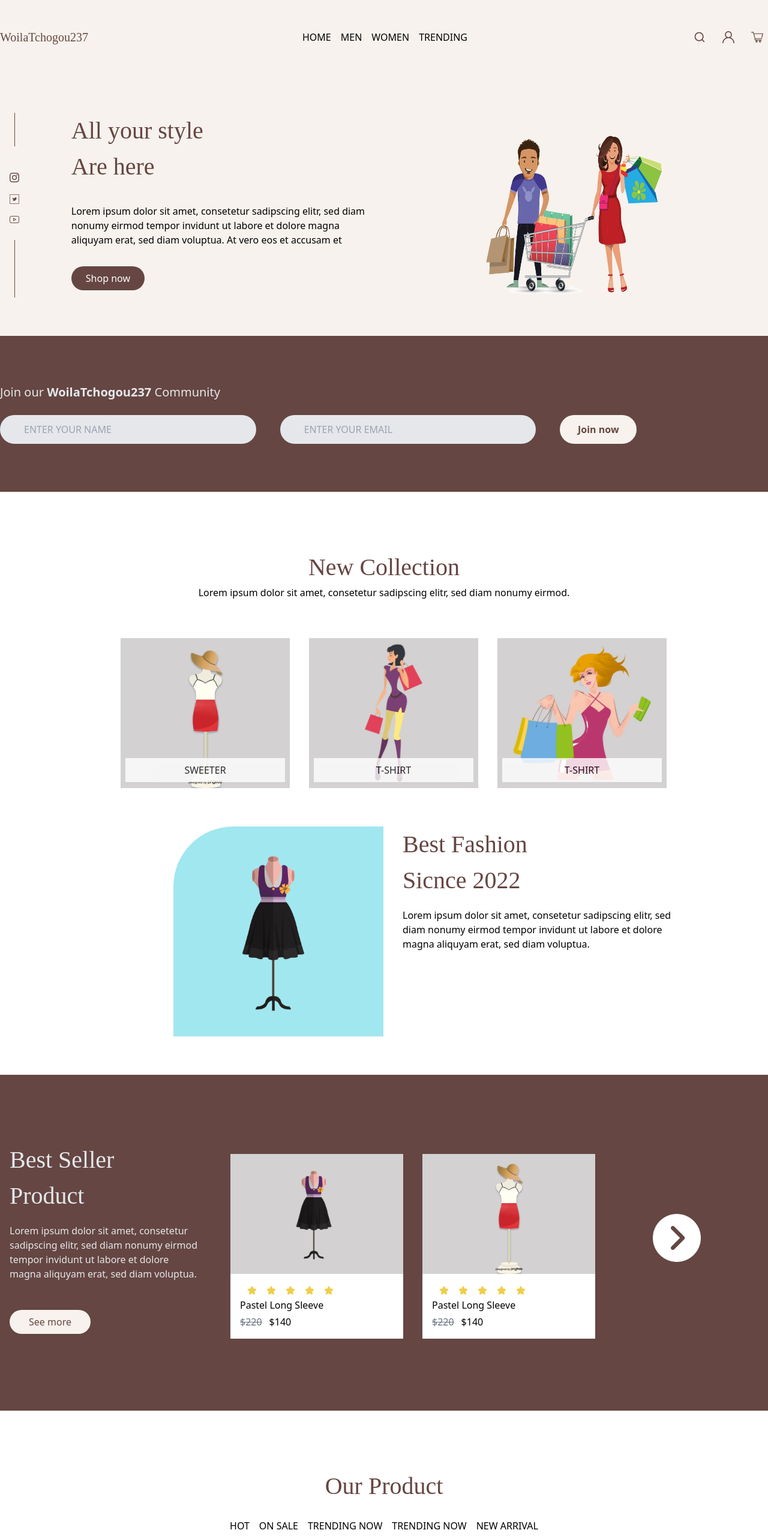
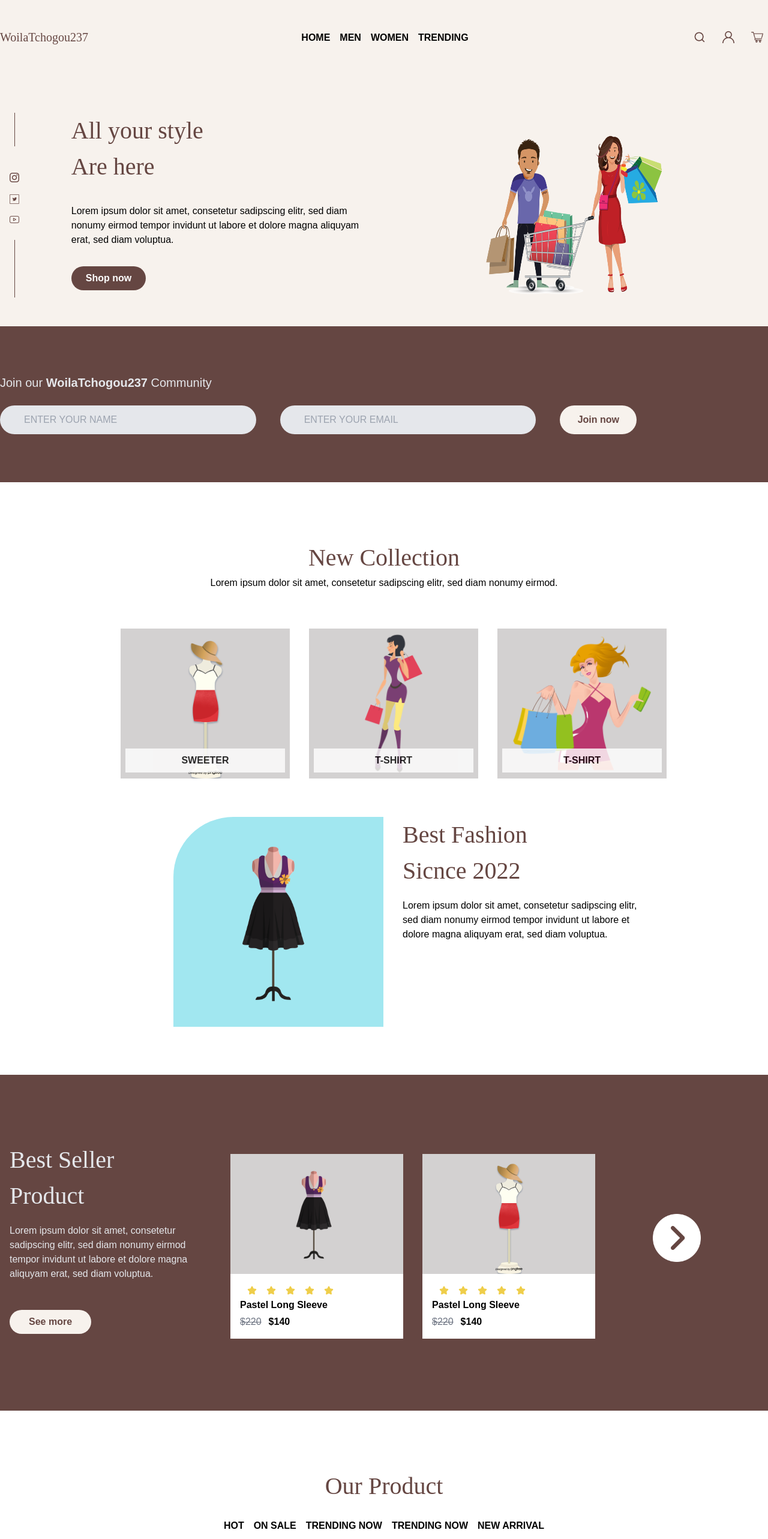
Before and after one commit to Asam237/bz237, a Nuxt app: page / in a window 1280 px wide. Shown: the top 2566 px of the page at 60% size. Built offline with nearby package versions, Linux system fonts and the light colour scheme.

Commit message:
add font

```diff
--- a/components/best-seller/BestSeller.component.vue
+++ b/components/best-seller/BestSeller.component.vue
@@ -1,5 +1,5 @@
 <template>
-  <div class="mx-4 md:mx-0">
+  <div class="mx-4 md:mx-0" style="font-family: 'Raleway', sans-serif">
     <div class="flex flex-col justify-center mt-8 mb-20 sm:flex-row md:mt-16">
       <div class="mt-6 mr-0 md:mt-0 md:mr-8 md:w-1/4">
         <h1
@@ -15,8 +15,8 @@
         </p>
         <div class="flex justify-center mt-6 md:mt-12 md:justify-start">
           <button
-            style="color: #654642; background: #f7f2ed"
-            class="px-8 py-2 text-base text-white rounded-full"
+						style="color: #654642; background: #f7f2ed"
+						class="px-8 py-2 text-base font-bold text-white rounded-full"
           >
             See more
           </button>
@@ -44,10 +44,10 @@
                 />
               </div>
             </div>
-            <p class="w-full py-1 font-normal text-start">Pastel Long Sleeve</p>
+            <p class="w-full py-1 font-semibold text-start">Pastel Long Sleeve</p>
             <div class="flex pb-2">
               <p class="text-gray-500 line-through">$220</p>
-              <p class="ml-3">$140</p>
+              <p class="ml-3 font-semibold">$140</p>
             </div>
           </div>
         </div>
@@ -73,10 +73,10 @@
                 />
               </div>
             </div>
-            <p class="w-full py-1 font-normal text-start">Pastel Long Sleeve</p>
+            <p class="w-full py-1 font-semibold text-start">Pastel Long Sleeve</p>
             <div class="flex pb-2">
               <p class="text-gray-500 line-through">$220</p>
-              <p class="ml-3">$140</p>
+              <p class="ml-3 font-semibold">$140</p>
             </div>
           </div>
         </div>
--- a/components/brand/Brand.component.vue
+++ b/components/brand/Brand.component.vue
@@ -1,5 +1,5 @@
 <template>
-  <div class="flex flex-col p-4 md:pt-28 md:flex-row">
+  <div class="flex flex-col px-4 pt-20 md:pt-28 md:flex-row">
     <div class="justify-center hidden md:flex md:flex-col w-28">
       <div style="background: #654642; width: 1px" class="ml-2 h-14" />
       <div class="my-6">
@@ -18,21 +18,26 @@
       >
         All your style <br />Are here
       </h1>
-      <p class="w-full my-4 font-normal text-center md:my-8 md:w-3/4 md:text-left">
+      <p
+        class="w-full my-4 font-normal text-center md:my-8 md:w-3/4 md:text-left"
+        style="font-family: 'Raleway', sans-serif"
+      >
         Lorem ipsum dolor sit amet, consetetur sadipscing elitr, sed diam nonumy
         eirmod tempor invidunt ut labore et dolore magna aliquyam erat, sed diam
-        voluptua. At vero eos et accusam et
+        voluptua.
       </p>
       <div class="flex justify-center mt-4 mb-8 md:mb-0 md:justify-start">
         <button
-          style="background: #654642"
-          class="px-8 py-2 text-white rounded-full md:px-6"
+          style="background: #654642; font-family: 'Raleway', sans-serif"
+          class="px-8 py-2 font-semibold text-white rounded-full md:px-6"
         >
           Shop now
         </button>
       </div>
     </div>
-    <div class="flex justify-center w-full mt-4 mb-12 md:justify-start md:w-2/5 md:mt-8 md:mb-0">
+    <div
+      class="flex justify-center w-full mt-4 mb-12 md:justify-start md:w-2/5 md:mt-8 md:mb-0"
+    >
       <img class="w-[300px] h-auto" :src="brandpic" alt="" />
     </div>
   </div>
--- a/components/collection-card/CollectionCard.component.vue
+++ b/components/collection-card/CollectionCard.component.vue
@@ -13,7 +13,7 @@
         style="opacity: 0.8"
         class="mx-2 mt-[-50px] flex justify-center items-center"
       >
-        <p class="w-full py-2 font-normal text-center uppercase bg-white">
+        <p class="w-full py-2 font-bold text-center uppercase bg-white">
           {{ name }}
         </p>
       </div>
--- a/components/collections/Collections.component.vue
+++ b/components/collections/Collections.component.vue
@@ -1,5 +1,5 @@
 <template>
-  <div class="mx-4 md:mx-0">
+  <div class="mx-4 md:mx-0" style="font-family: 'Raleway', sans-serif">
     <div>
       <h1
         style="font-family: 'DynaPuff', cursive; color: #654642"
@@ -17,9 +17,11 @@
         </div>
       </div>
     </div>
-    <div class="flex flex-col justify-center mt-8 sm:flex-row md:mt-16">
+    <div
+      class="flex flex-col flex-col-reverse justify-center mt-8 sm:flex-row md:mt-16 mb-20"
+    >
       <div
-        class="h-[350px] w-full md:w-[350px] rounded-tl-[100px] flex justify-center items-center"
+        class="h-[350px] w-full md:w-[350px] rounded-tl-[100px] flex justify-center items-center mt-6 md:mt-0"
         style="background: #a1e7f0"
       >
         <img :src="require('../../assets/imgs/pict02.png')" alt="" />
@@ -31,7 +33,7 @@
         >
           Best Fashion <br />Sicnce 2022
         </h1>
-        <p class="text-center md:text-start md:w-[450px] mt-4">
+        <p class="text-center md:text-start md:w-[400px] mt-4">
           Lorem ipsum dolor sit amet, consetetur sadipscing elitr, sed diam
           nonumy eirmod tempor invidunt ut labore et dolore magna aliquyam erat,
           sed diam voluptua.
--- a/components/deal-of-day/DealOfDay.component.vue
+++ b/components/deal-of-day/DealOfDay.component.vue
@@ -1,5 +1,5 @@
 <template>
-  <div class="mx-4 md:mx-0">
+  <div class="mx-4 md:mx-0" style="font-family: 'Raleway', sans-serif">
     <div class="flex flex-col justify-center mt-8 sm:flex-row md:mt-16">
       <div class="hidden w-1/4 md:flex" />
 
@@ -23,7 +23,7 @@
         <div class="flex justify-center mb-4 md:mb-0 md:justify-start">
           <button
             style="background: #654642"
-            class="px-8 py-2 text-base text-white uppercase rounded-full md:text-xl"
+            class="px-8 py-2 text-base text-white uppercase rounded-full md:text-xl font-semibold"
           >
             Shop now
           </button>
--- a/components/header/Header.component.vue
+++ b/components/header/Header.component.vue
@@ -14,8 +14,9 @@
       <nav v-for="(item, myIndex) in main" :key="myIndex">
         <ul class="mx-0 mt-2 md:my-0 md:mx-2">
           <a
-            class="font-normal uppercase text-md md:text-base hover:underline"
+            class="font-semibold uppercase text-md md:text-base hover:underline"
             :href="item.link"
+            style="font-family: 'Raleway', sans-serif;"
             target="_blank"
             >{{ item.name }}</a
           >
@@ -25,9 +26,7 @@
     <div class="flex flex-row pt-4 md:pt-0">
       <nav v-for="(item, myIndex) in icons" :key="myIndex">
         <ul class="mx-0 md:my-0 md:mx-2">
-          <a :href="item.link"
-            ><img class="w-5 h-5 ml-3" :src="item.icon"
-          /></a>
+          <a :href="item.link"><img class="w-5 h-5 ml-3" :src="item.icon" /></a>
         </ul>
       </nav>
     </div>
--- a/components/join-community/JoinCommunity.component.vue
+++ b/components/join-community/JoinCommunity.component.vue
@@ -1,9 +1,9 @@
 <template>
-  <div>
+  <div style="font-family: 'Raleway', sans-serif" class="py-8 md:py-0">
     <h1
       class="text-base font-normal text-center text-gray-200 md:text-xl md:text-left"
     >
-      Join our <span class="font-bold">WoilaTchogou237</span> Community
+      Join our <span class="font-extrabold">WoilaTchogou237</span> Community
     </h1>
     <div
       class="flex flex-col justify-center mx-4 mt-3 md:mt-6 md:flex-row md:justify-start md:mx-0"
--- a/components/our-product/OurProduct.component.vue
+++ b/components/our-product/OurProduct.component.vue
@@ -1,5 +1,5 @@
 <template>
-  <div class="mx-4 md:mx-0">
+  <div class="mx-4 md:mx-0" style="font-family: 'Raleway', sans-serif">
     <div>
       <h1
         style="font-family: 'DynaPuff', cursive; color: #654642"
@@ -10,11 +10,11 @@
       <div class="flex flex-row justify-center mt-4 ">
         <ul
           v-for="(item, myIndex) in main"
-          :key="myIndex"
-          class="mx-2 my-0 mt-2"
+					:key="myIndex"
+					class="hidden mx-2 my-0 mt-2 md:flex"
         >
           <a
-            class="font-normal uppercase text-md md:text-base hover:underline"
+            class="font-semibold uppercase text-md md:text-base hover:underline"
             :href="item.link"
             target="_blank"
             >{{ item.name }}</a
--- a/components/product-card/ProductCard.component.vue
+++ b/components/product-card/ProductCard.component.vue
@@ -1,5 +1,5 @@
 <template>
-  <div class="mt-12 mb-12 md:mx-4 md:mt-0">
+  <div class="mt-12 mb-24 md:mx-4 md:mt-0">
     <div
       style="background: #d3d1d1"
       class="w-full h-[250px] md:mx-4 mt-4 md:mt-0"
@@ -17,12 +17,12 @@
           />
         </div>
       </div>
-      <p class="w-full py-1 font-normal bg-white text-start">
+      <p class="w-full py-1 font-semibold bg-white text-start">
         {{ name }}
       </p>
       <div class="flex">
         <p class="text-gray-500 line-through">$220</p>
-        <p class="ml-3">$140</p>
+        <p class="ml-3 font-semibold">$140</p>
       </div>
     </div>
   </div>
--- a/pages/index.vue
+++ b/pages/index.vue
@@ -46,6 +46,10 @@ export default {
     link: [
       {
         rel: 'stylesheet',
+        href: 'https://fonts.googleapis.com/css2?family=Raleway:wght@100;200;300;400;500&display=swap',
+      },
+      {
+        rel: 'stylesheet',
         href: 'https://fonts.googleapis.com/css2?family=DynaPuff&display=swap',
       },
     ],
```
Also changed, not shown: components/footer/Footer.component.vue (+14 -9 lines).
